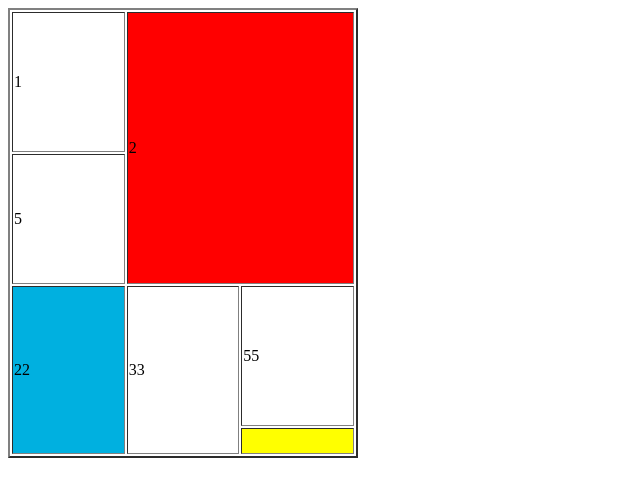
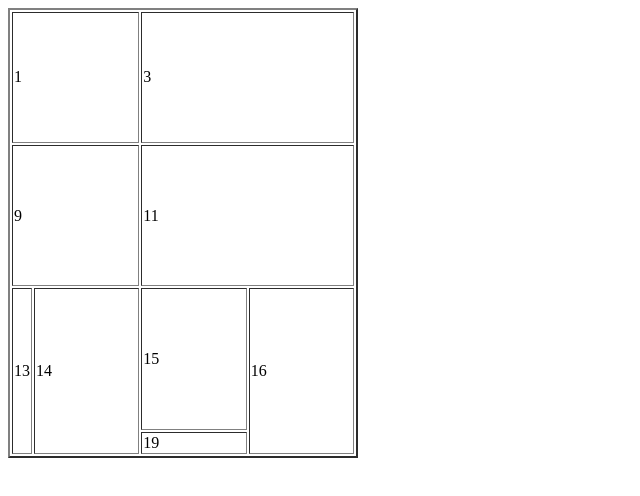
Before and after one commit to khachapuridze/html-and-css-practices, a plain HTML site: page 3-Images-And-Tables/index.html in a window 1280 px wide. Shown: the whole page, without its empty margins (0-640 px from the left). Drawn offline with Linux system fonts and the light colour scheme.

Commit message:
feat(3-Images-And-Tables): finish practice 2

```diff
--- a/3-Images-And-Tables/index.html
+++ b/3-Images-And-Tables/index.html
@@ -9,33 +9,38 @@
 <body>
 
     <table border="2" width=350 height=450>
+
         <tr>
-            <td >1</td>
-            <td colspan="3" rowspan="3" bgcolor="red">2</td>
+            <td colspan="2" rowspan="2">1</td>
 
-
-        </tr>
-        <tr>
-                <td rowspan="2" >5</td>
-
+            <td colspan="2" rowspan="2">3</td>
 
         </tr>
         <tr>
 
 
 
+
         </tr>
         <tr>
-                <td rowspan="2" bgcolor="lighblue">22</td>
-                <td colspan="2" rowspan="2">33</td>
+            <td colspan="2">9</td>
 
-                <td>55</td>
+            <td colspan="2">11</td>
+
+        </tr>
+        <tr>
+            <td rowspan="2" width="15">13</td>
+            <td rowspan="2">14</td>
+            <td>15</td>
+            <td rowspan="2">16</td>
         </tr>
         <tr>
 
 
-                <td bgcolor="yellow"></td>
+            <td height="5"> 19</td>
+
         </tr>
+
      </table>
 
 
```
